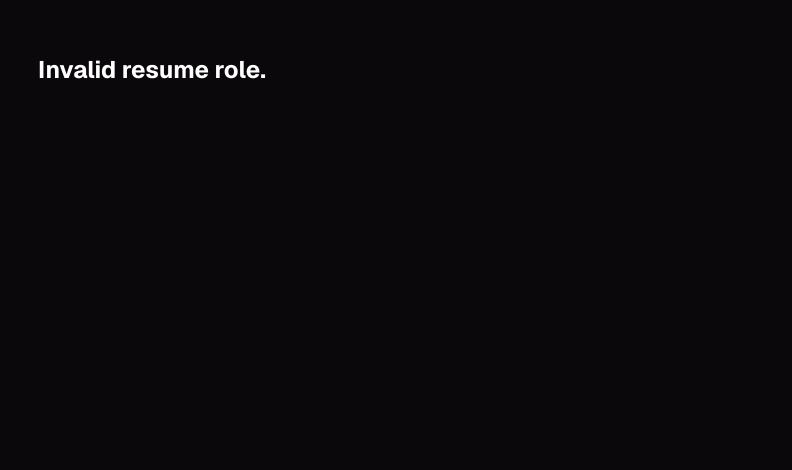
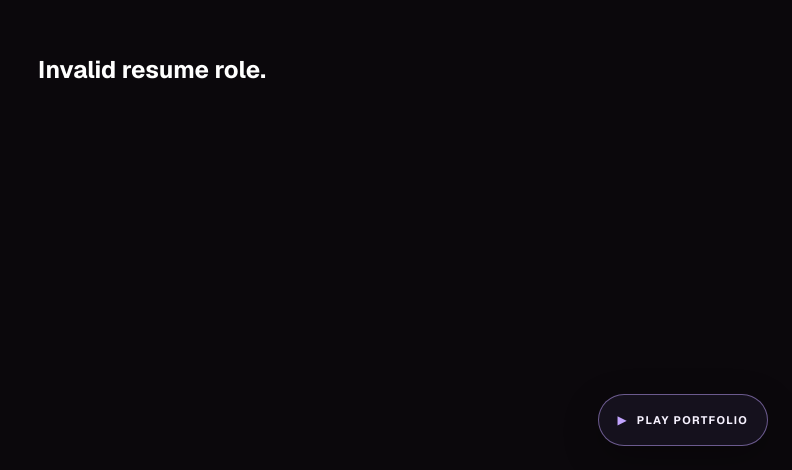
Before and after one commit to satyakiabhijit/abhijitsatyaki.me, a React (Vite) app: page /resume/1 in a window 1280 px wide. Shown: the part 330-800 px from the top of the page, without its empty margins (488-1280 px from the left). Built offline with nearby package versions, Linux system fonts and the light colour scheme; no server answers.

Commit message:
feat: mount interactive portfolio entry point

```diff
--- a/src/App.tsx
+++ b/src/App.tsx
@@ -3,6 +3,7 @@ import { BrowserRouter, Routes, Route } from "react-router-dom";
 import { Analytics } from "@vercel/analytics/react";
 import { SpeedInsights } from "@vercel/speed-insights/react";
 import "./App.css";
+import PortfolioPlayButton from "./components/PortfolioPlayButton";
 
 const CharacterModel = lazy(() => import("./components/Character"));
 const MainContainer = lazy(() => import("./components/MainContainer"));
@@ -63,6 +64,7 @@ const App = () => {
           }
         />
       </Routes>
+      <PortfolioPlayButton />
       <Analytics />
       <SpeedInsights />
     </BrowserRouter>
```
